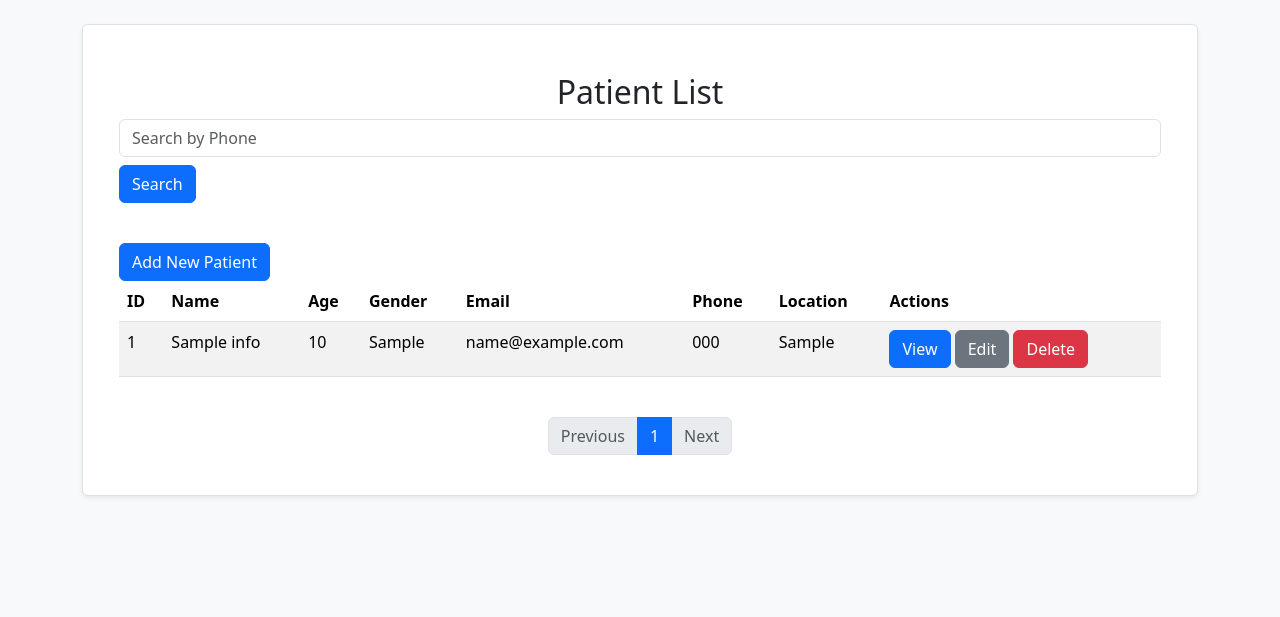
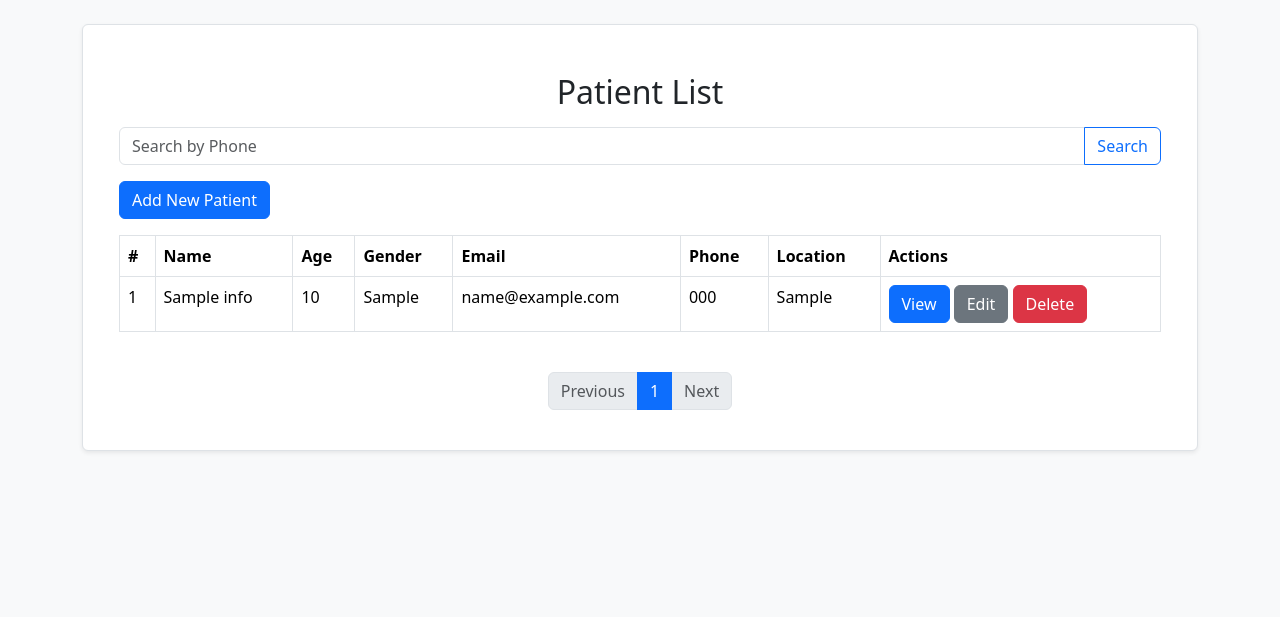
Before and after one commit to aslampa17/patient_info, a Flask app: page / in a window 1280 px wide. Shown: the part 56-673 px from the top of the page. Run offline with Flask 3, Linux system fonts and the light colour scheme; tables that the repository leaves empty hold one stand-in row (Sample ...); some libraries are stand-ins or nearby versions.

Commit message:
Add bootstrap to patients.html

```diff
--- a/templates/patients.html
+++ b/templates/patients.html
@@ -9,21 +9,19 @@
 
 <div class="container pt-4">
   <h2 class="text-center">Patient List</h2>
-  <div class="search-container pb-3">
-    <form method="GET" action="{{ url_for('patients.display_patients') }}">
+  <form method="GET" action="{{ url_for('patients.display_patients') }}">
+    <div class="input-group mb-3 mt-3">
       <input type="text" id="patient-search" name="search" placeholder="Search by Phone"
         value="{{ request.args.get('search', '') }}" class="form-control" />
-      <button type="submit" class="btn btn-primary mt-2">Search</button>
-    </form>
-  </div>
-  <div class="mt-4">
-    <a href="{{ url_for('patients.new_patient') }}" class="btn btn-primary">Add New Patient</a>
-  </div>
+      <button type="submit" class="btn btn-outline-primary">Search</button>
+    </div>
+  </form>
+  <a href="{{ url_for('patients.new_patient') }}" class="btn btn-primary mb-3">Add New Patient</a>
   <div class="table-responsive">
-    <table class="table table-striped">
+    <table class="table table-bordered">
       <thead>
         <tr>
-          <th>ID</th>
+          <th>#</th>
           <th>Name</th>
           <th>Age</th>
           <th>Gender</th>
```
